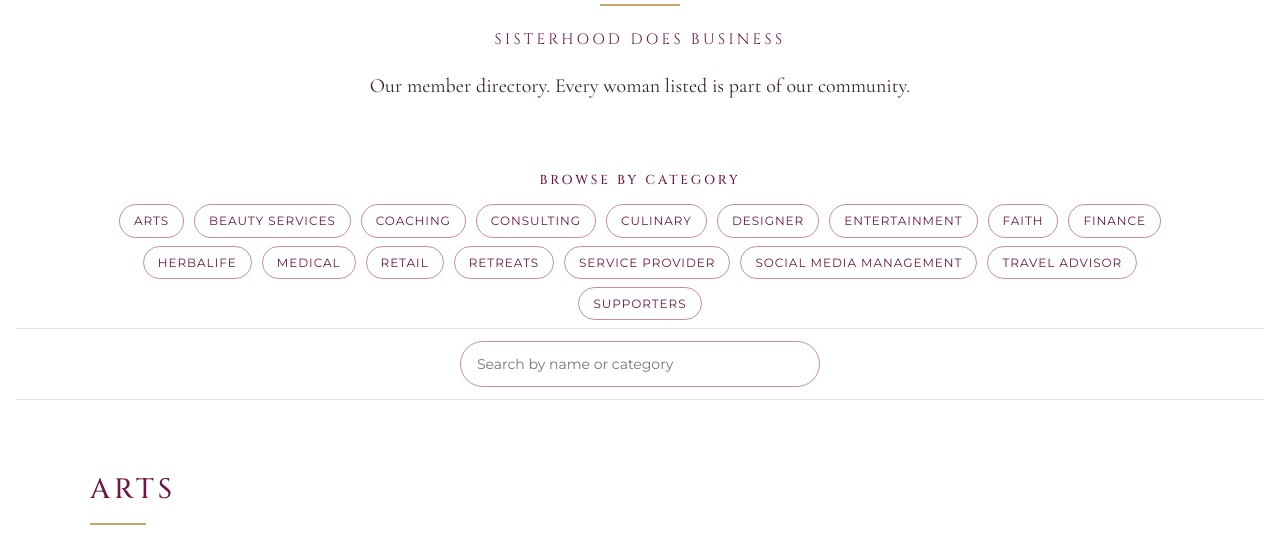
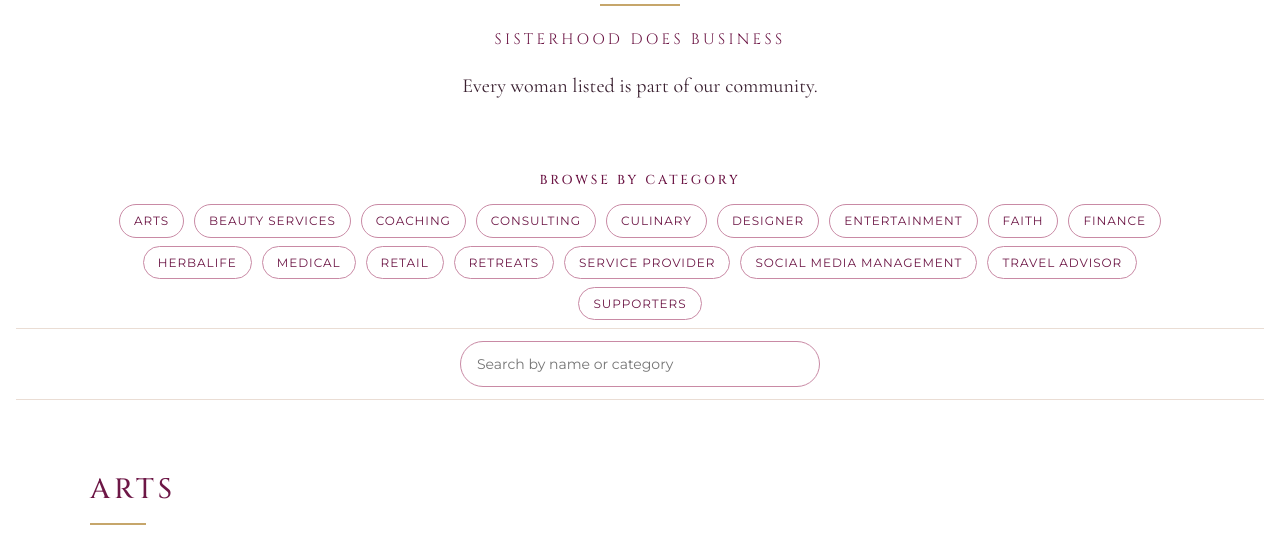
Before and after one commit to brooklynpencil/sisterhood-directory, a plain HTML site: page index.html in a window 1280 px wide. Shown: the part 212-758 px from the top of the page. Drawn offline with nearby package versions, Linux system fonts and the light colour scheme.

Commit message:
Update index.html

```diff
--- a/index.html
+++ b/index.html
@@ -59,7 +59,7 @@ footer b{display:block;font-weight:600;margin-top:6px}
   <div class="wm-main">Sisterhood</div>
   <div class="rule"></div>
   <div class="tag">Sisterhood does Business</div>
-  <p class="intro" style="margin-top:18px">Our member directory. Every woman listed is part of our community.</p>
+  <p class="intro" style="margin-top:18px">Every woman listed is part of our community.</p>
 </header>
 
 <div class="cats">
```
